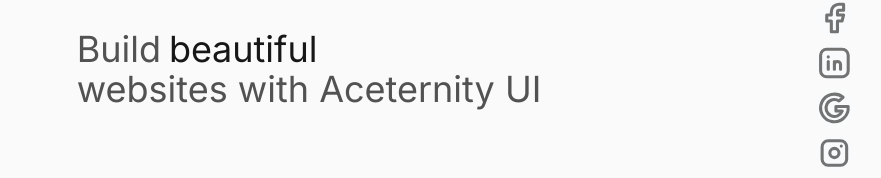
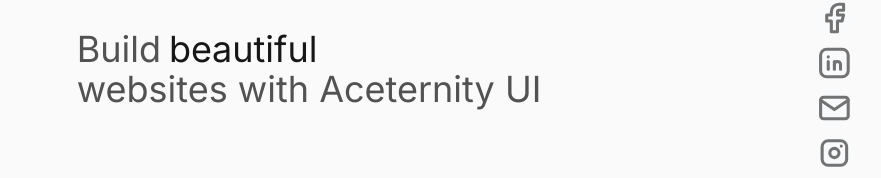
Before and after one commit to clavelian/ClavelAdvertisingMarketing, a Next.js app in the folder cad/: page / in a window 1280 px wide. Both pictures are taken after a click on the button 1165 px from the left and 621 px from the top of the page. Shown: the part 424-602 px from the top of the page, without its empty margins (331-1212 px from the left). Built offline with nearby package versions, Linux system fonts and the light colour scheme.

Commit message:
minor changes

```diff
--- a/cad/app/page.tsx
+++ b/cad/app/page.tsx
@@ -28,7 +28,7 @@ export default function Home() {
 
         {/* =================body section================= */}
       </nav>
-      <main>
+      <main className="">
         <FlipWordsDemo />
       </main>
       <div className="fixed bottom-[10rem] right-[6rem]">
--- a/cad/components/floatingDock.tsx
+++ b/cad/components/floatingDock.tsx
@@ -7,10 +7,9 @@ import {
   IconBrandFacebook,
   IconBrandX,
   IconHome,
-  IconNewSection,
-  IconTerminal2,
   IconBrandGoogle,
   IconBrandInstagram,
+  IconMail,
 } from "@tabler/icons-react";
 import Image from "next/image";
 
@@ -51,9 +50,9 @@ export function FloatingDockDemo() {
       href: "#",
     },
     {
-      title: "IconBrandGoogle",
+      title: "IconMail",
       icon: (
-        <IconBrandGoogle className="h-full w-full text-neutral-500 dark:text-neutral-300" />
+        <IconMail className="h-full w-full text-neutral-500 dark:text-neutral-300" />
       ),
       href: "#",
     },
--- a/cad/components/ui/sticky-scroll-reveal.tsx
+++ b/cad/components/ui/sticky-scroll-reveal.tsx
@@ -64,7 +64,7 @@ export const StickyScroll = ({
       animate={{
         backgroundColor: backgroundColors[activeCard % backgroundColors.length],
       }}
-      className="h-[30rem] overflow-y-auto flex justify-center relative space-x-10 rounded-md p-10"
+      className="h-[30rem] overflow-y-auto flex justify-center relative rounded-md p-10"
       ref={ref}
     >
       <div className="div relative flex items-start px-4">
```
